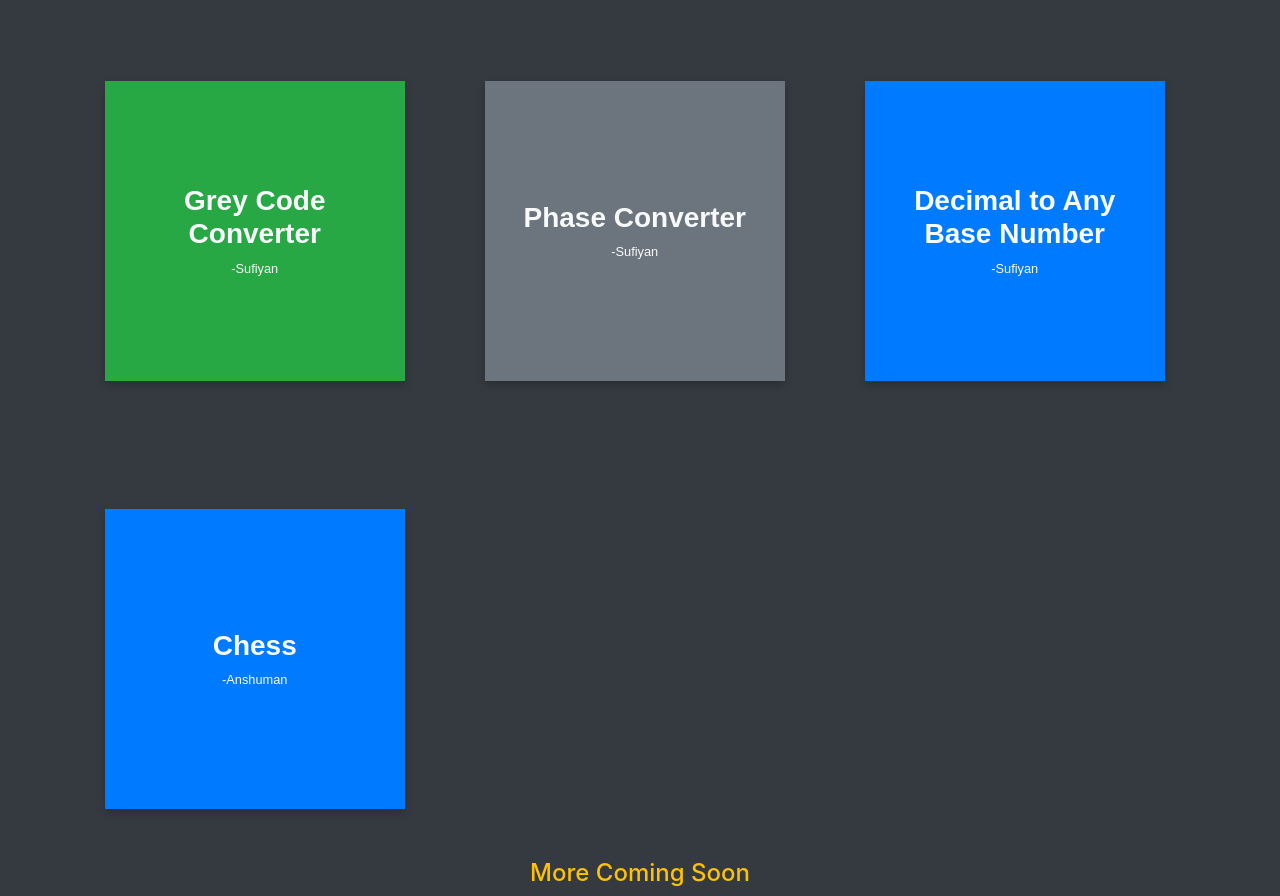
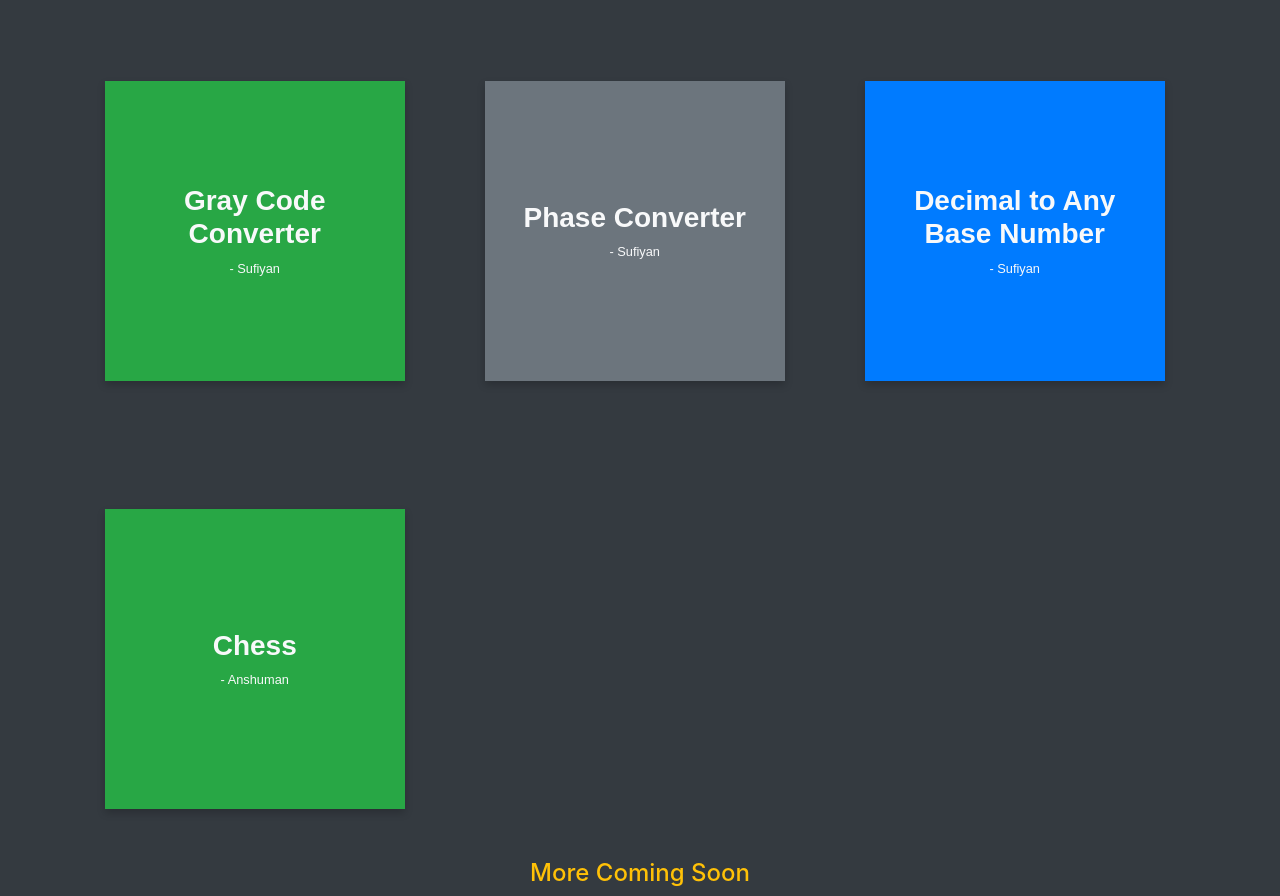
Before and after one commit to suffisme/HandyTools, a plain HTML site: page index.html in a window 1280 px wide. Shown: the part 253-1149 px from the top of the page. Drawn offline with nearby package versions, Linux system fonts and the light colour scheme.

Commit message:
Update index.html

```diff
--- a/index.html
+++ b/index.html
@@ -19,8 +19,8 @@
 					<div class="flip-card">
 					  <div class="flip-card-inner">
 					    <div class="flip-card-front bg-success p-4 text-light">
-					      	<h3><strong>Grey Code Converter</strong></h3>
-					      	<small>-Sufiyan</small>
+					      	<h3><strong>Gray Code Converter</strong></h3>
+					      	<small>- Sufiyan</small>
 					    </div>
 					    <div class="flip-card-back">
 					      <a class="btn btn-primary" href="GreyCodeGenerator/index.html">Click to Redirect</a>
@@ -35,7 +35,7 @@
 					  <div class="flip-card-inner">
 					    <div class="flip-card-front bg-secondary p-4 text-light">
 					      	<h3><strong>Phase Converter</strong></h3>
-					      	<small>-Sufiyan</small>
+					      	<small>- Sufiyan</small>
 					    </div>
 					    <div class="flip-card-back">
 					      <a class="btn btn-primary" href="PhaseConverter/index.html">Click to Redirect</a>
@@ -50,7 +50,7 @@
 					  <div class="flip-card-inner">
 					    <div class="flip-card-front bg-primary p-4 text-light">
 					      	<h3><strong>Decimal to Any Base Number</strong></h3>
-					      	<small>-Sufiyan</small>
+					      	<small>- Sufiyan</small>
 					    </div>
 					    <div class="flip-card-back">
 					      <a class="btn btn-primary" href="Decimal2Base/index.html">Click to Redirect</a>
@@ -63,9 +63,9 @@
 				<div class="body">
 					<div class="flip-card">
 					  <div class="flip-card-inner">
-					    <div class="flip-card-front bg-primary p-4 text-light">
+					    <div class="flip-card-front bg-success p-4 text-light">
 					      	<h3><strong>Chess</strong></h3>
-					      	<small>-Anshuman</small>
+					      	<small>- Anshuman</small>
 					    </div>
 					    <div class="flip-card-back">
 					      <a class="btn btn-primary" href="https://shivanshuman021.github.io/chess/">Click to Redirect</a>
```
